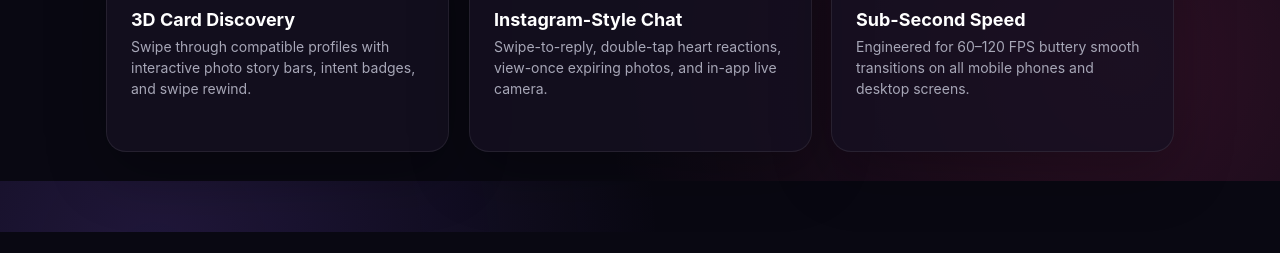
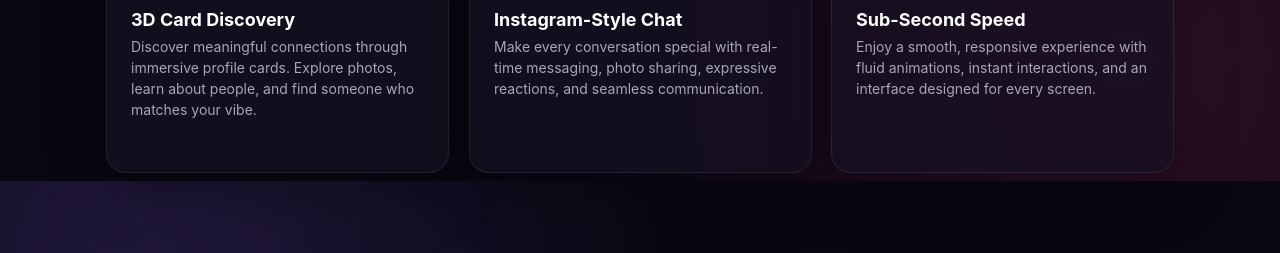
Before and after one commit to 25110CN090PRIYANSHU/HeartMatch, a website: page client/index.html in a window 1280 px wide. Shown: the part 619-872 px from the top of the page. Before the commit the page ends 851 px from the top, so only its background shows below. Drawn offline with Linux system fonts and the light colour scheme.

Commit message:
Update index.html

```diff
--- a/client/index.html
+++ b/client/index.html
@@ -57,19 +57,19 @@
       <div class="card" style="padding: 24px; border-radius: 20px;">
         <div style="font-size: 32px; margin-bottom: 12px;">🃏</div>
         <h3 style="margin-bottom: 6px; font-size: 18px;">3D Card Discovery</h3>
-        <p class="muted" style="font-size: 14px; line-height: 1.5;">Swipe through compatible profiles with interactive photo story bars, intent badges, and swipe rewind.</p>
+        <p class="muted" style="font-size: 14px; line-height: 1.5;">Discover meaningful connections through immersive profile cards. Explore photos, learn about people, and find someone who matches your vibe.</p>
       </div>
 
       <div class="card" style="padding: 24px; border-radius: 20px;">
         <div style="font-size: 32px; margin-bottom: 12px;">💬</div>
         <h3 style="margin-bottom: 6px; font-size: 18px;">Instagram-Style Chat</h3>
-        <p class="muted" style="font-size: 14px; line-height: 1.5;">Swipe-to-reply, double-tap heart reactions, view-once expiring photos, and in-app live camera.</p>
+        <p class="muted" style="font-size: 14px; line-height: 1.5;">Make every conversation special with real-time messaging, photo sharing, expressive reactions, and seamless communication.</p>
       </div>
 
       <div class="card" style="padding: 24px; border-radius: 20px;">
         <div style="font-size: 32px; margin-bottom: 12px;">⚡</div>
         <h3 style="margin-bottom: 6px; font-size: 18px;">Sub-Second Speed</h3>
-        <p class="muted" style="font-size: 14px; line-height: 1.5;">Engineered for 60–120 FPS buttery smooth transitions on all mobile phones and desktop screens.</p>
+        <p class="muted" style="font-size: 14px; line-height: 1.5;">Enjoy a smooth, responsive experience with fluid animations, instant interactions, and an interface designed for every screen.</p>
       </div>
     </div>
   </main>
```
